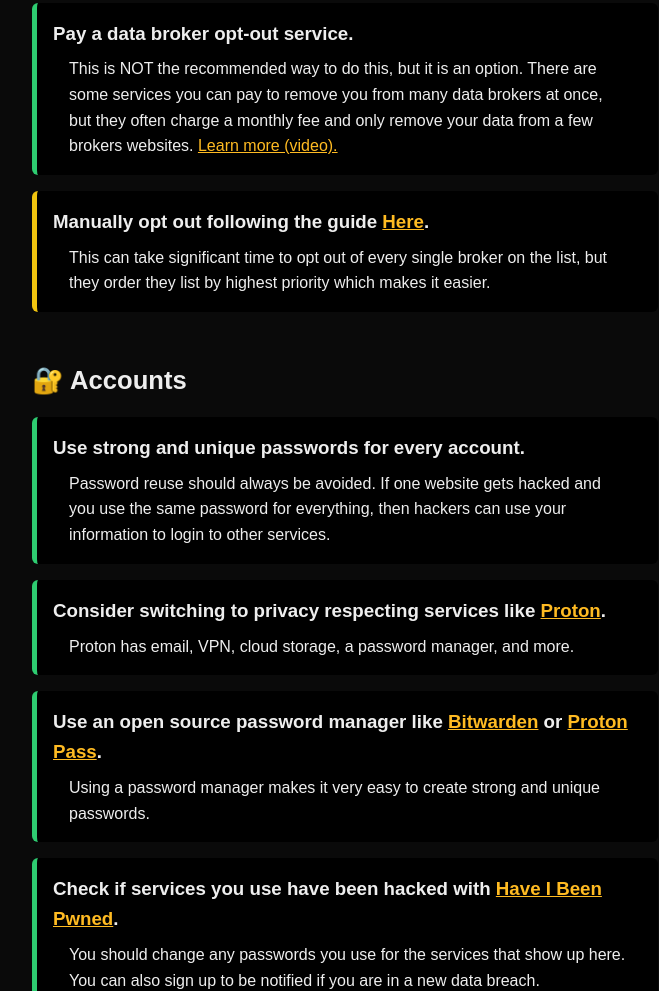
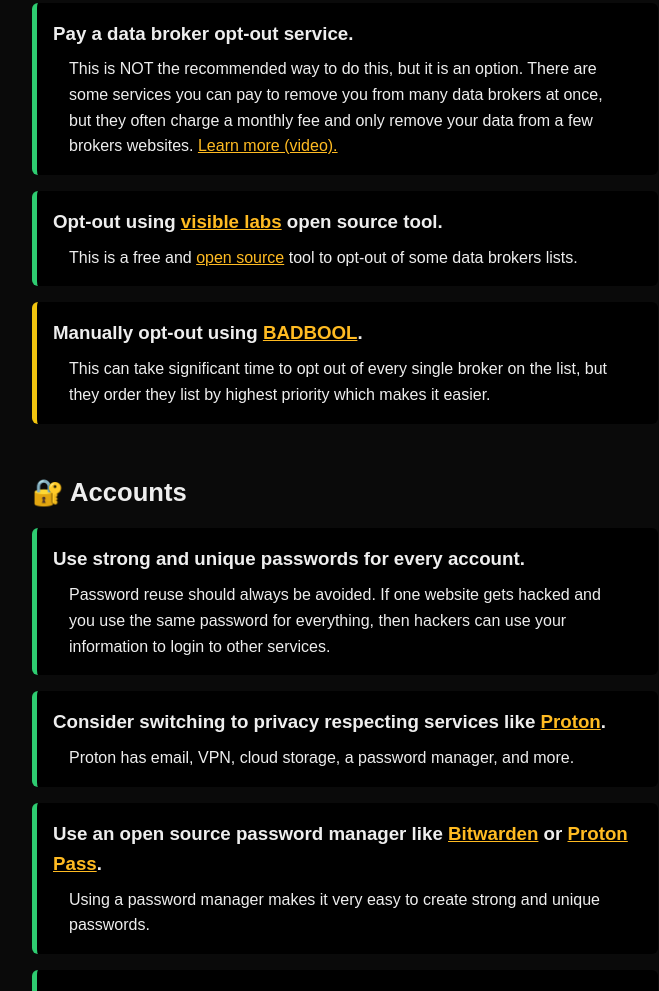
Before and after one commit to phixxy/ghost.moe, a plain HTML site: page index.html in a window 1280 px wide. Shown: the part 4823-5814 px from the top of the page, without its empty margins (350-1009 px from the left). Drawn offline with Linux system fonts and the light colour scheme.

Commit message:
Added visible labs, and rephrased BADBOOL

```diff
--- a/index.html
+++ b/index.html
@@ -554,9 +554,18 @@
           </p>
         </div>
 
+        <div class="level easy">
+          <h3>
+            Opt-out using <a href="https://remover.visiblelabs.org/">visible labs</a> open source tool.
+          </h3>
+          <p>
+            This is a free and <a href="https://github.com/visible-cx/databroker_remover">open source</a> tool to opt-out of some data brokers lists.
+          </p>
+        </div>
+
         <div class="level medium">
           <h3>
-            Manually opt out following the guide <a href="https://github.com/yaelwrites/Big-Ass-Data-Broker-Opt-Out-List">Here</a>.
+            Manually opt-out using <a href="https://github.com/yaelwrites/Big-Ass-Data-Broker-Opt-Out-List">BADBOOL</a>.
           </h3>
           <p>
             This can take significant time to opt out of every single broker on the list, but they order they list by highest priority which makes it easier.
```
